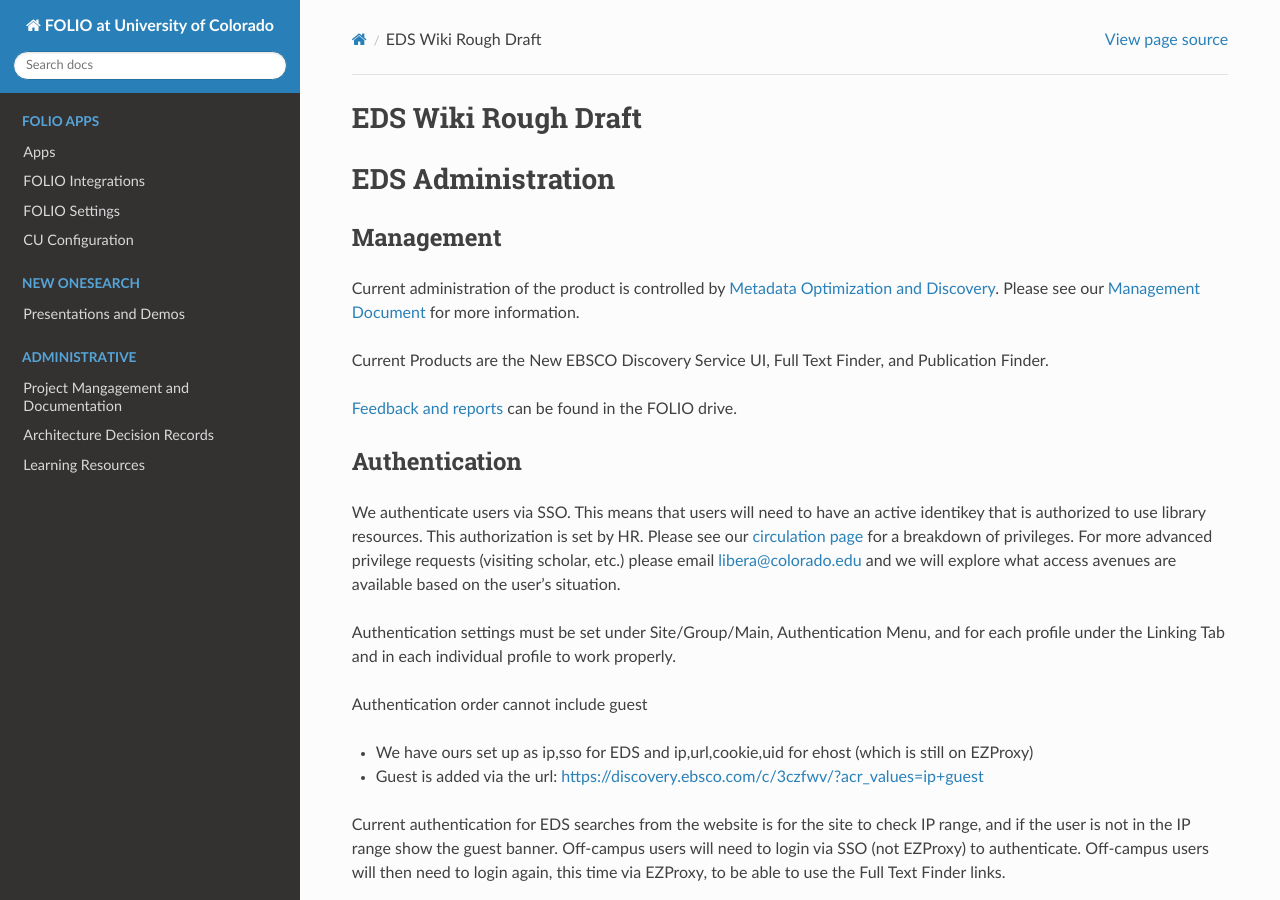
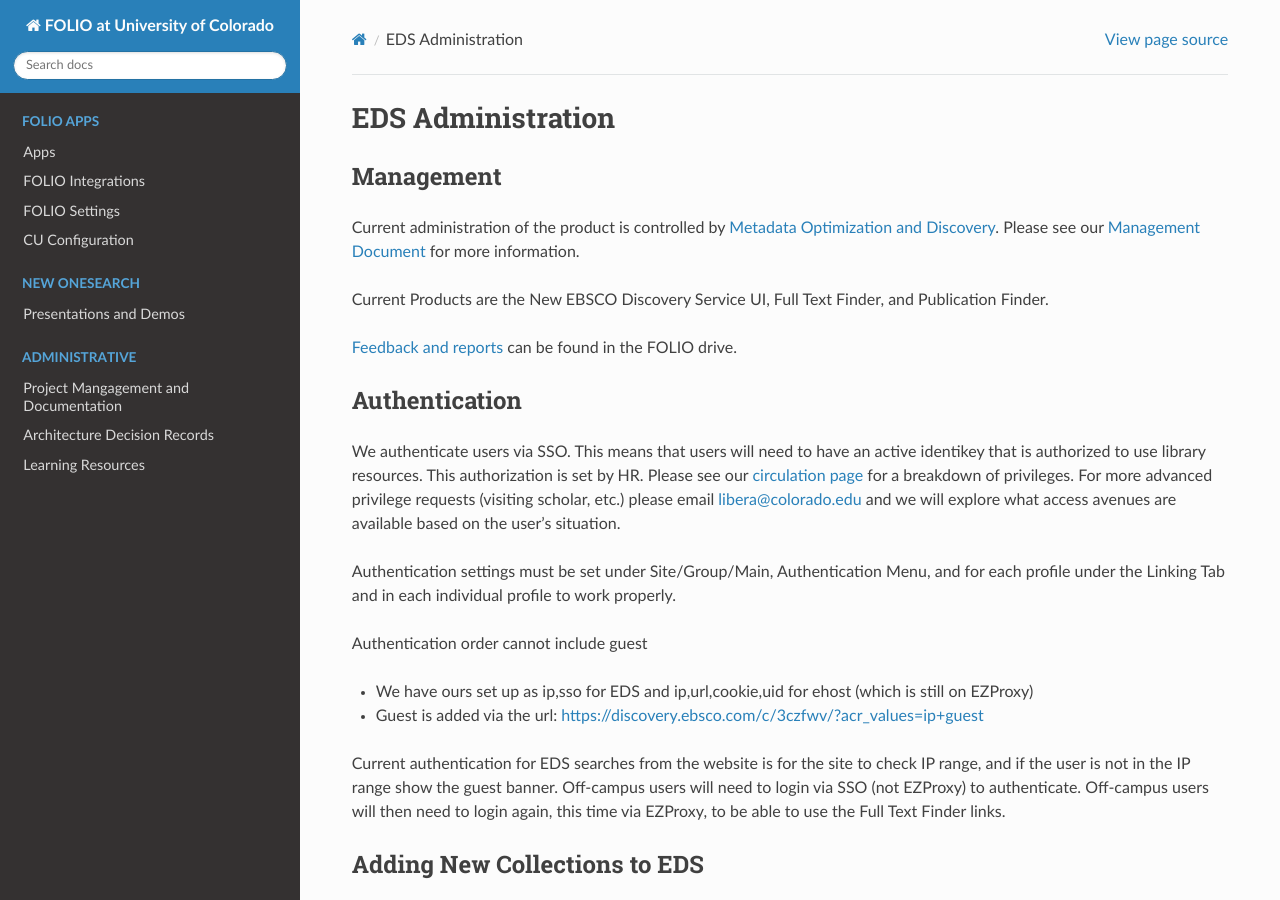
Before and after one commit to culibraries/folio, a Sphinx documentation site: the page built from docs/onesearch/ebscoadmin.rst, in a window 1280 px wide and 900 px high. Built offline with Sphinx 7.4.7 and the Read the Docs theme 2.0.0, drawn with Linux system fonts in a browser that asks for light colours.

Commit message:
Deleted double headers

```diff
--- a/docs/onesearch/ebscoadmin.rst
+++ b/docs/onesearch/ebscoadmin.rst
@@ -1,6 +1,3 @@
-EDS Wiki Rough Draft
-====================
-
 EDS Administration
 ==================
 
```
